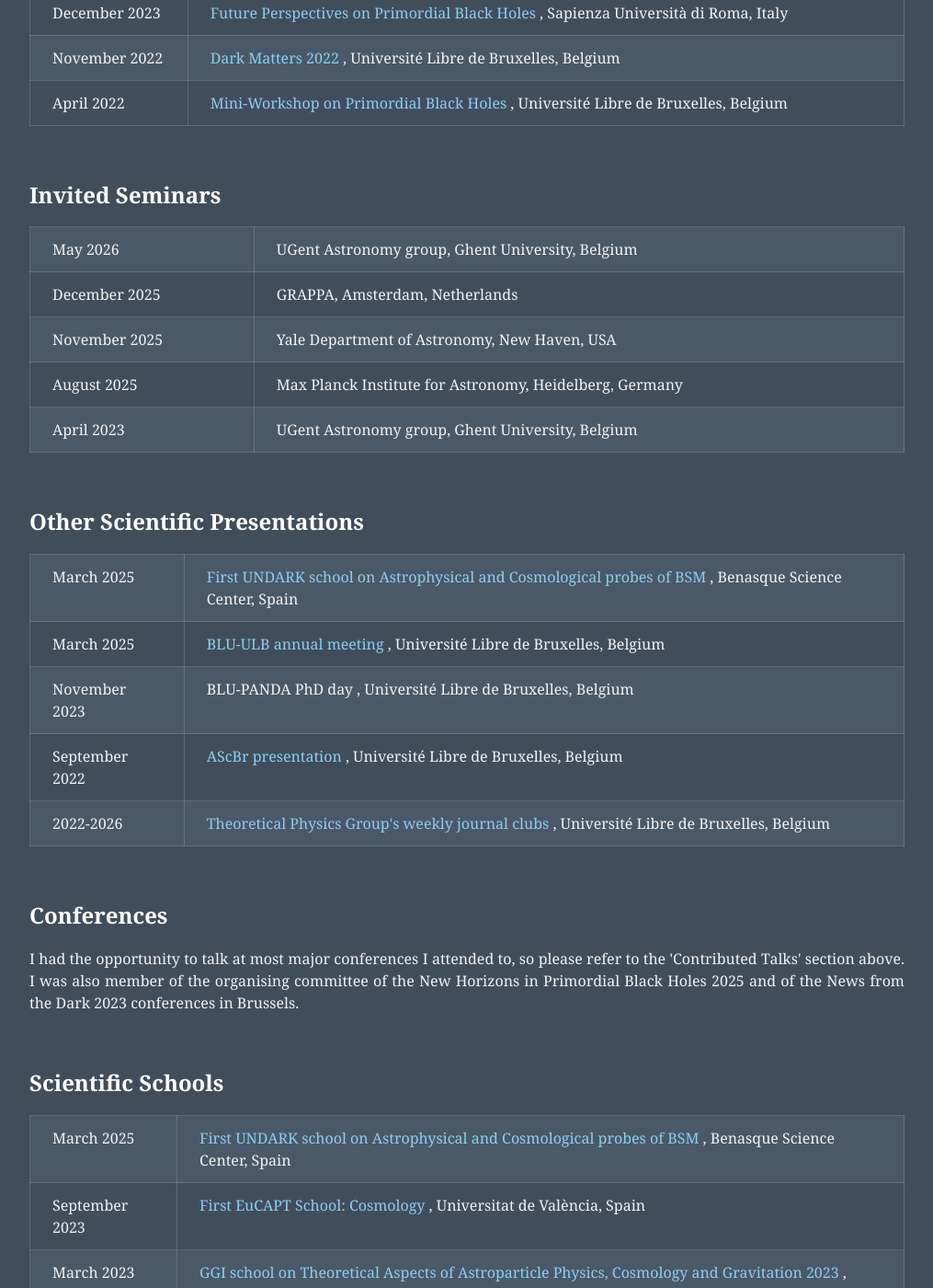
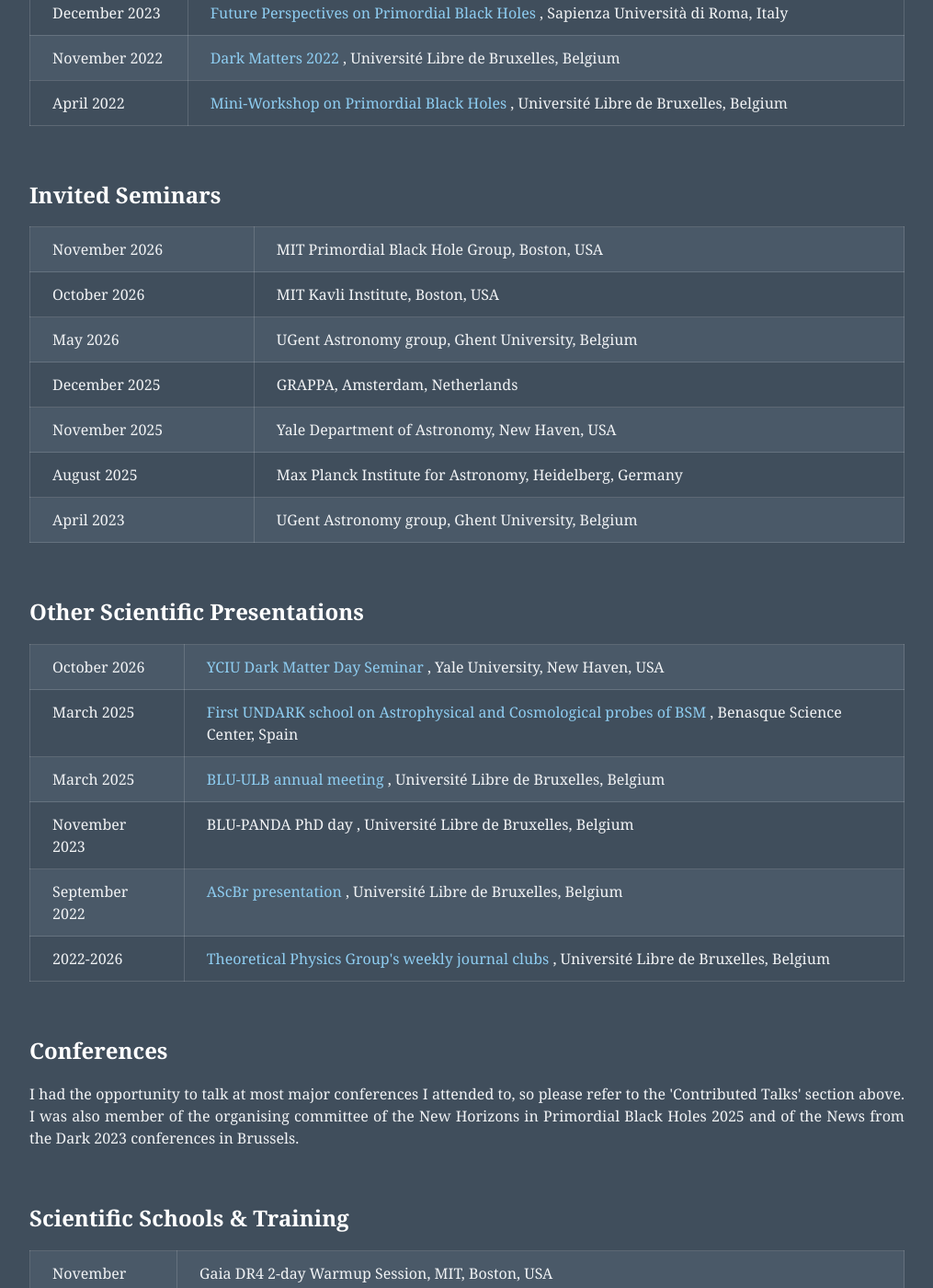
Before and after one commit to nicolasesser/nicolasesser.github.io, a Jekyll site: the page built from CV.html, in a window 1280 px wide and 1400 px high, scrolled down 2068 px. Shown: the whole window at 92% size, without its empty margins (132-1147 px from the left). Built offline with Jekyll 4.4.1, drawn with Linux system fonts in a browser that asks for light colours.

Commit message:
update index, cv

```diff
--- a/CV.html
+++ b/CV.html
@@ -82,6 +82,8 @@ header-image: /images/web/header_CV.jpg
 
 <h2> Invited Seminars </h2>
 <table class="table">
+  <tr><td> November 2026 </td><td> MIT Primordial Black Hole Group, Boston, USA </td></tr>
+  <tr><td> October 2026 </td><td> MIT Kavli Institute, Boston, USA </td></tr>
   <tr><td> May 2026 </td><td> UGent Astronomy group, Ghent University, Belgium </td></tr>
   <tr><td> December 2025 </td><td> GRAPPA, Amsterdam, Netherlands </td></tr>
   <tr><td> November 2025 </td><td> Yale Department of Astronomy, New Haven, USA </td></tr>
@@ -91,6 +93,7 @@ header-image: /images/web/header_CV.jpg
 
 <h2> Other Scientific Presentations </h2>
 <table class="table">
+  <tr><td> October 2026 </td><td> <a href="https://invisibleuniverse.yale.edu/events/2026-10-30-yciu-extended-seminar-celebrating-dark-matter-day" target="_blank"> YCIU Dark Matter Day Seminar </a>, Yale University, New Haven, USA </td></tr>
   <tr><td> March 2025 </td><td> <a href="https://benasque.org/2025bsm/" target="_blank"> First UNDARK school on Astrophysical and Cosmological probes of BSM </a>, Benasque Science Center, Spain </td></tr>
   <tr><td> March 2025 </td><td> <a href="https://blu.ulb.be/" target="_blank"> BLU-ULB annual meeting </a>, Université Libre de Bruxelles, Belgium </td></tr>
   <tr><td> November 2023 </td><td> <a> BLU-PANDA PhD day </a>, Université Libre de Bruxelles, Belgium </td></tr>
@@ -102,8 +105,9 @@ header-image: /images/web/header_CV.jpg
 <h2> Conferences </h2>
 <p> I had the opportunity to talk at most major conferences I attended to, so please refer to the 'Contributed Talks' section above. I was also member of the organising committee of the New Horizons in Primordial Black Holes 2025 and of the News from the Dark 2023 conferences in Brussels. </p>
 
-<h2> Scientific Schools </h2>
+<h2> Scientific Schools & Training </h2>
 <table class="table">
+  <tr><td> November 2026 </td><td> Gaia DR4 2-day Warmup Session, MIT, Boston, USA </td></tr>
    <tr><td> March 2025 </td><td> <a href="https://benasque.org/2025bsm/" target="_blank"> First UNDARK school on Astrophysical and Cosmological probes of BSM </a>, Benasque Science Center, Spain </td></tr>
     <tr><td> September 2023 </td><td> <a href="https://indico.ific.uv.es/event/7068/overview" target="_blank"> First EuCAPT School: Cosmology </a>, Universitat de València, Spain </td></tr>
 <tr><td> March 2023 </td><td> <a href="https://www.ggi.infn.it/showevent.pl?id=445" target="_blank"> GGI school on Theoretical Aspects of Astroparticle Physics, Cosmology and Gravitation 2023 </a>, Galileo Galilei Institute, Firenze, Italy </td></tr>
--- a/index.html
+++ b/index.html
@@ -19,7 +19,7 @@ Hi, I am Nicolas, a postdoctoral researcher in theoretical astrophysics at Yale
 </p>
 
 <p>
-My research focuses on dark matter, one of the main components of our Universe (accounting for ~85% of its mass!), yet whose nature remains mysterious. More specifically, I study how dark matter may interact with stars and influence their dynamics and evolution, in the hope of better understanding this elusive substance someday. For more details, please check out the <strong> <a href="research">RESEARCH</a> </strong> tab. You can also find my detailed scientific publications and curriculum vitae in the dedicated <strong><a href="CV">CV & PUBLICATIONS </a> </strong> tab.
+My research focuses on dark matter, one of the main components of our Universe (accounting for ~85% of its mass!), yet whose nature remains mysterious. More specifically, I study how dark matter may interact with stars, and influence their dynamics and evolution, in the hope of better understanding this elusive substance someday. For more details, please check out the <strong> <a href="research">RESEARCH</a> </strong> tab. You can also find my detailed scientific publications and curriculum vitae in the dedicated <strong><a href="CV">CV & PUBLICATIONS </a> </strong> tab.
 </p>
 
 <p>
```
Also changed, not shown: other parts of index.html (+1 -1 lines).
